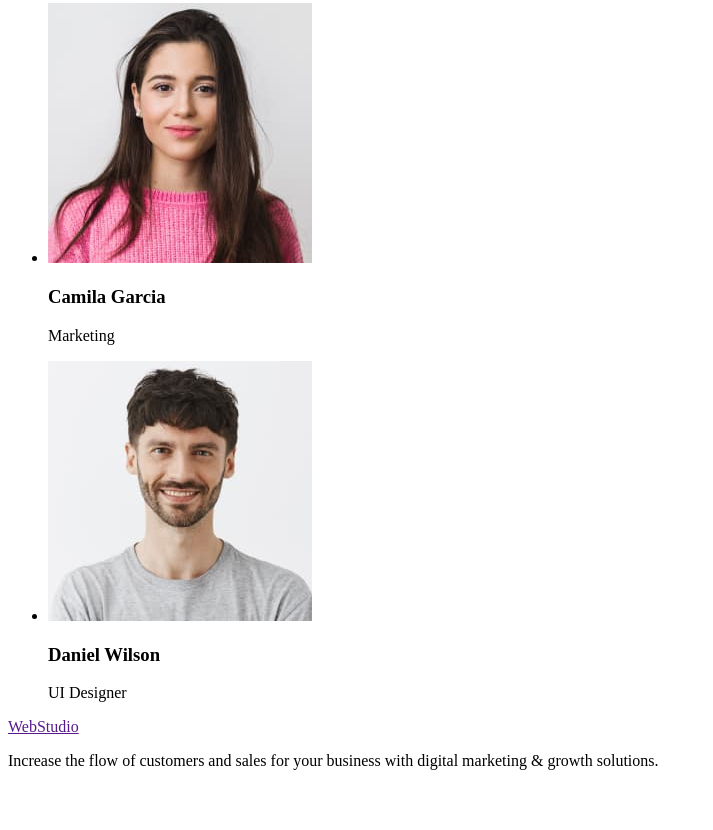
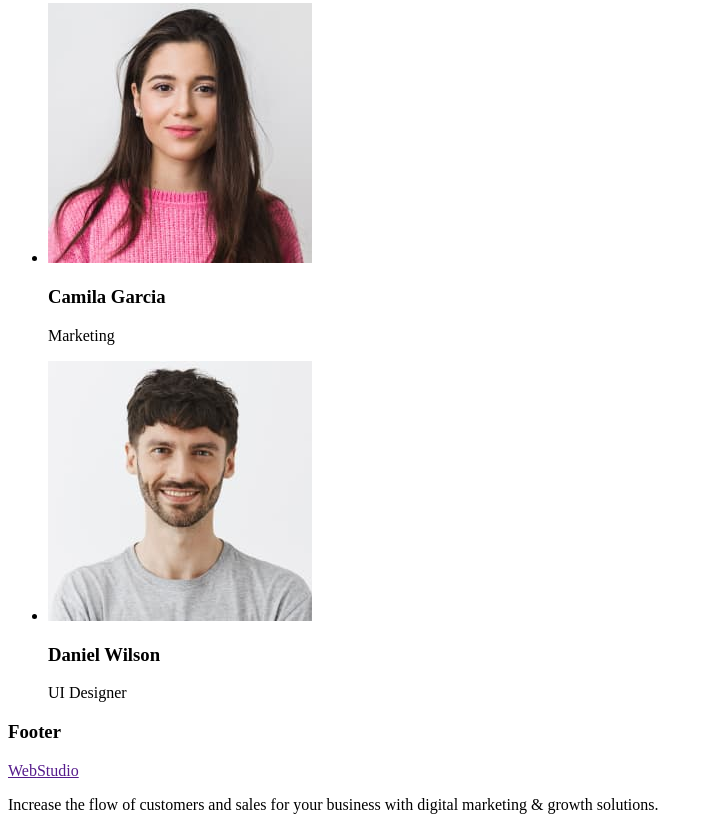
Before and after one commit to olhabahaieva/goit-markup-hw-01, a plain HTML site: page index.html in a window 1280 px wide. Shown: the part 1761-2591 px from the top of the page, without its empty margins (0-713 px from the left). Before the commit the page ends 2547 px from the top, so only its background shows below. Drawn offline with Linux system fonts and the light colour scheme.

Commit message:
added heading for the footer

```diff
--- a/index.html
+++ b/index.html
@@ -21,7 +21,7 @@
       </nav>
       <div>
         <a href="mailto:info@devstudio.com">info@devstudio.com</a>
-        <a href="tel:+11 (000) 111-11-11">+11 (000) 111-11-11</a>
+        <a href="tel:+11(000)111-11-11">+11 (000) 111-11-11</a>
       </div>
     </header>
     <!--header ends-->
@@ -152,6 +152,7 @@
     <footer>
       <div>
         <section>
+          <h3>Footer</h3>
           <a href=""
             ><p><span>Web</span>Studio</p></a
           >
```
